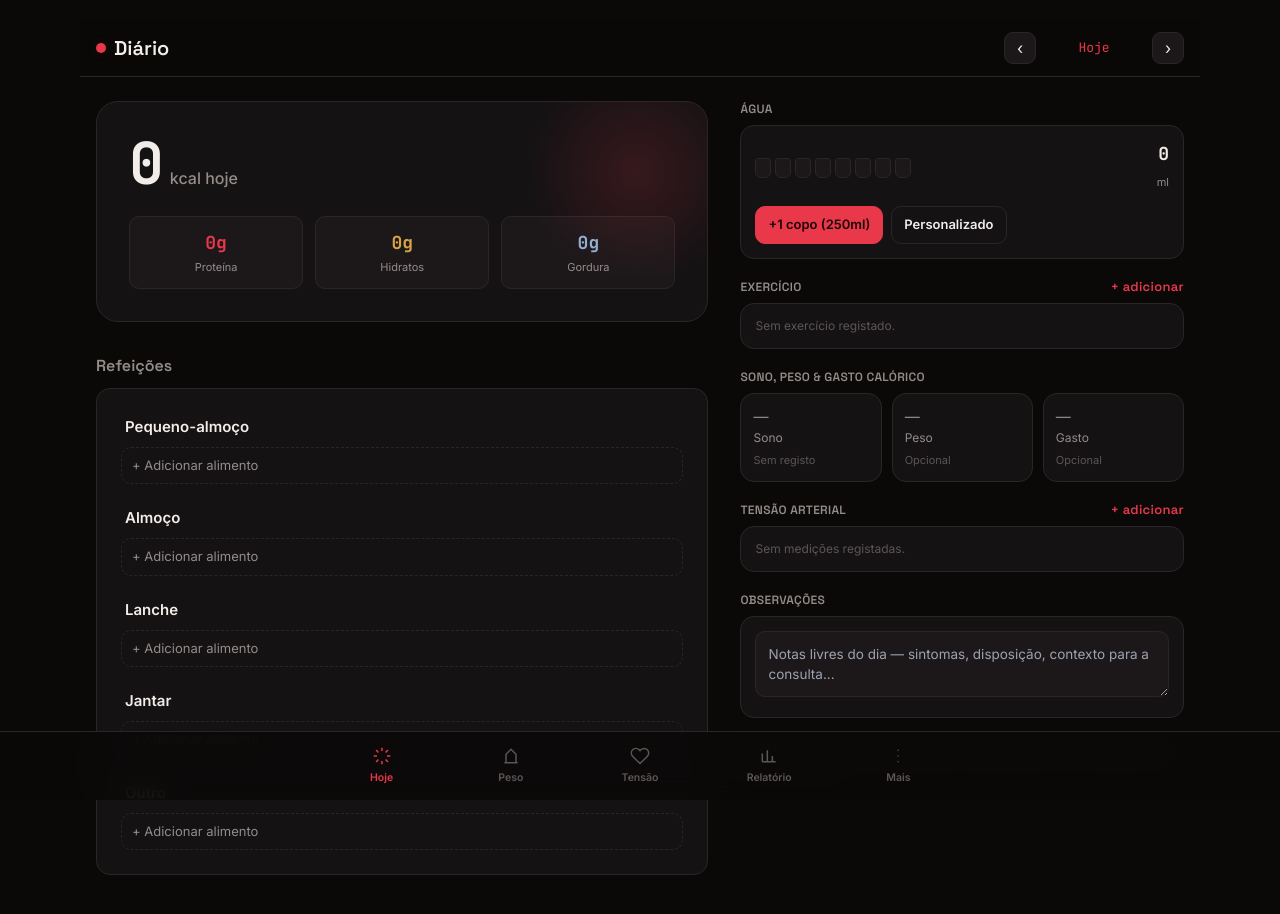
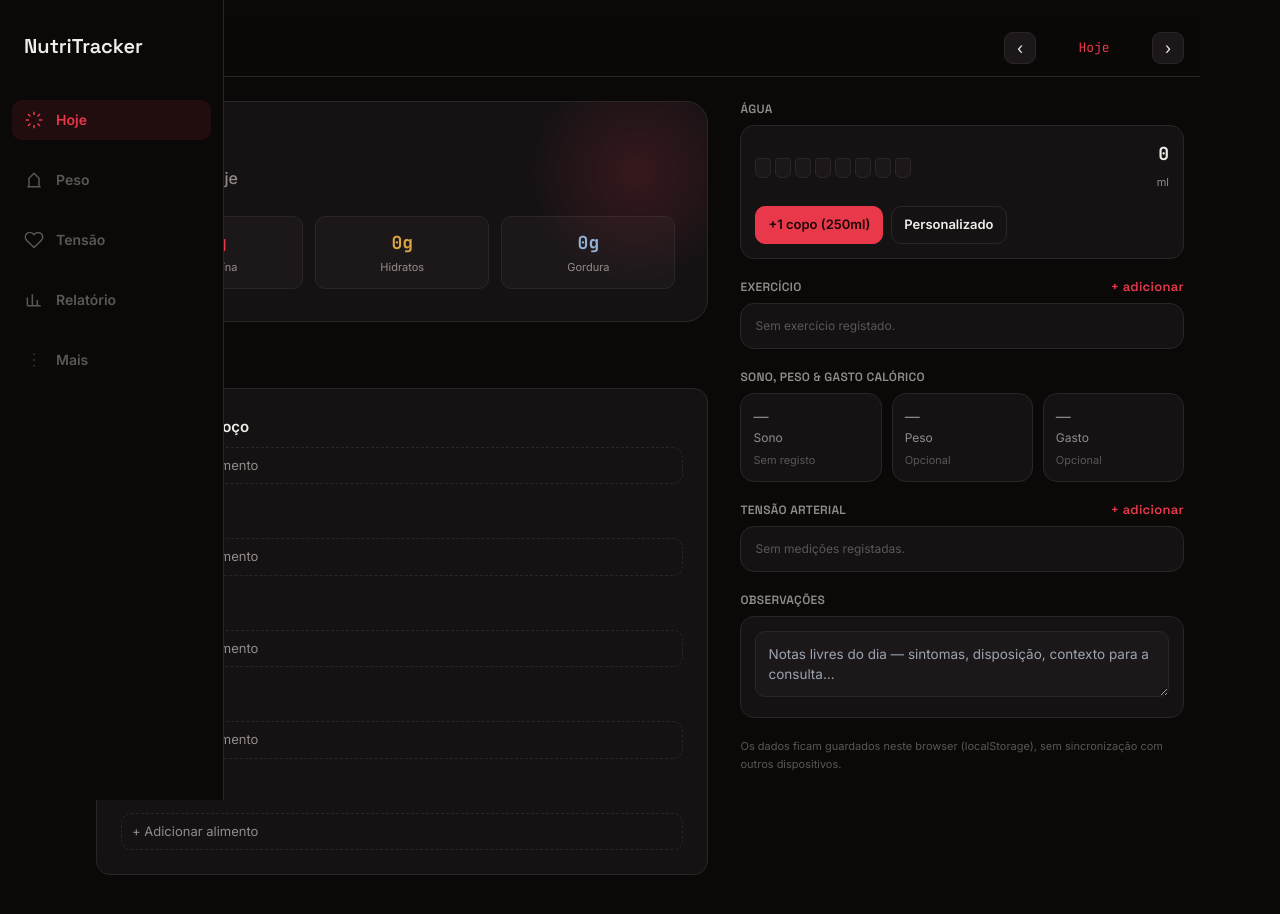
Before and after one commit to joaovieira77/nutritracker, a Next.js app: page / in a window 1280 px wide. Shown: the top 914 px of the page. After the commit the page ends 875 px from the top, so only its background shows below. Built offline with nearby package versions, Linux system fonts and the light colour scheme.

Commit message:
Design: Changed the design of the bottom navigation bar to be more user-friendly and visually appealing on the desktop. Adjusted padding, spacing, and hover effects for better interaction on both mobile and desktop views.

```diff
--- a/app/layout.tsx
+++ b/app/layout.tsx
@@ -33,7 +33,7 @@ export const viewport: Viewport = {
 export default function RootLayout({ children }: { children: React.ReactNode }) {
   return (
     <html lang="pt-PT" className={`${display.variable} ${body.variable} ${mono.variable}`}>
-      <body className="font-body pb-24">{children}</body>
+     <body className="font-body pb-24 lg:pb-0">{children}</body>
     </html>
   );
 }
--- a/components/BottomNav.tsx
+++ b/components/BottomNav.tsx
@@ -40,20 +40,26 @@ export default function BottomNav({
   onChange: (tab: Tab) => void;
 }) {
   return (
-    <nav className="bottom-nav fixed bottom-0 left-0 right-0 z-50 border-t border-border bg-bg/90 backdrop-blur-md px-3 pb-[calc(8px+env(safe-area-inset-bottom))] pt-2">
-      <div className="mx-auto flex max-w-[640px] justify-between gap-1.5">
+    <nav className="bottom-nav fixed bottom-0 left-0 right-0 z-50 border-t border-border bg-bg/90 backdrop-blur-md px-3 pb-[calc(8px+env(safe-area-inset-bottom))] pt-2 lg:bottom-auto lg:right-auto lg:top-0 lg:h-screen lg:w-56 lg:border-r lg:border-t-0 lg:bg-bg lg:px-3 lg:pb-6 lg:pt-8">
+      <div className="hidden items-center gap-2 px-3 font-display text-xl font-semibold lg:mb-10 lg:flex">
+
+        NutriTracker
+      </div>
+      <div className="mx-auto flex max-w-[640px] justify-between gap-1.5 lg:mx-0 lg:max-w-none lg:flex-col lg:justify-start lg:gap-5">
         {ITEMS.map((item) => (
           <button
             key={item.tab}
             onClick={() => onChange(item.tab)}
-            className={`flex flex-1 flex-col items-center gap-1 rounded-[10px] px-1 py-1.5 ${
-              active === item.tab ? "text-red" : "text-textfaint"
+            className={`flex flex-1 flex-col items-center gap-1 rounded-[10px] px-1 py-1.5 lg:flex-none lg:flex-row lg:justify-start lg:gap-3 lg:px-3 lg:py-2.5 ${
+              active === item.tab
+                ? "text-red lg:bg-red/10"
+                : "text-textfaint lg:hover:bg-surface2 lg:hover:text-text"
             }`}
           >
             <svg viewBox="0 0 24 24" className="h-5 w-5 stroke-current fill-none stroke-[1.8]">
               {item.icon}
             </svg>
-            <span className="text-[10.5px] font-semibold">{item.label}</span>
+            <span className="text-[10.5px] font-semibold lg:text-sm">{item.label}</span>
           </button>
         ))}
       </div>
--- /dev/null
+++ b/global.d.ts
@@ -0,0 +1 @@
+declare module "*.css";
```
